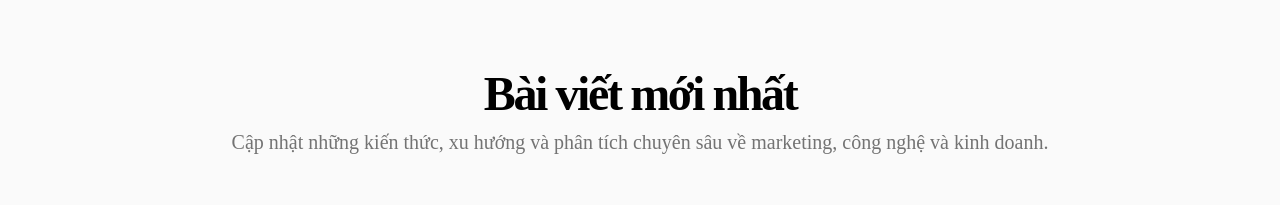
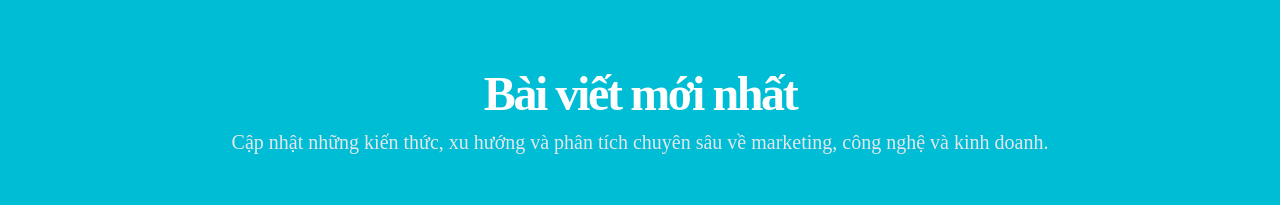
Before and after one commit to jb007-gg/igen-backend, a Next.js app: page / in a window 1280 px wide. Shown: the part 4928-5133 px from the top of the page. Built offline with nearby package versions, Linux system fonts and the light colour scheme; what @genkit-ai/googleai, genkit would draw is missing.

Commit message:
change the background-color to #00bdd6 (_for element <BlogSection>_)

```diff
--- a/src/components/landing/blog-section.tsx
+++ b/src/components/landing/blog-section.tsx
@@ -33,14 +33,14 @@ const samplePosts = [
 
 export function BlogSection() {
   return (
-    <section id="blog" className="w-full py-12 md:py-24 lg:py-32 bg-secondary">
+    <section id="blog" className="w-full py-12 md:py-24 lg:py-32 bg-[#00bdd6]">
       <div className="container mx-auto px-4 md:px-6">
         <div className="flex flex-col items-center justify-center space-y-4 text-center">
           <div className="space-y-2">
-            <h2 className="text-3xl font-bold tracking-tighter sm:text-5xl font-headline text-foreground">
+            <h2 className="text-3xl font-bold tracking-tighter sm:text-5xl font-headline text-white">
               Bài viết mới nhất
             </h2>
-            <p className="max-w-[900px] text-muted-foreground md:text-xl/relaxed lg:text-base/relaxed xl:text-xl/relaxed">
+            <p className="max-w-[900px] text-gray-200 md:text-xl/relaxed lg:text-base/relaxed xl:text-xl/relaxed">
               Cập nhật những kiến thức, xu hướng và phân tích chuyên sâu về marketing, công nghệ và kinh doanh.
             </p>
           </div>
```
